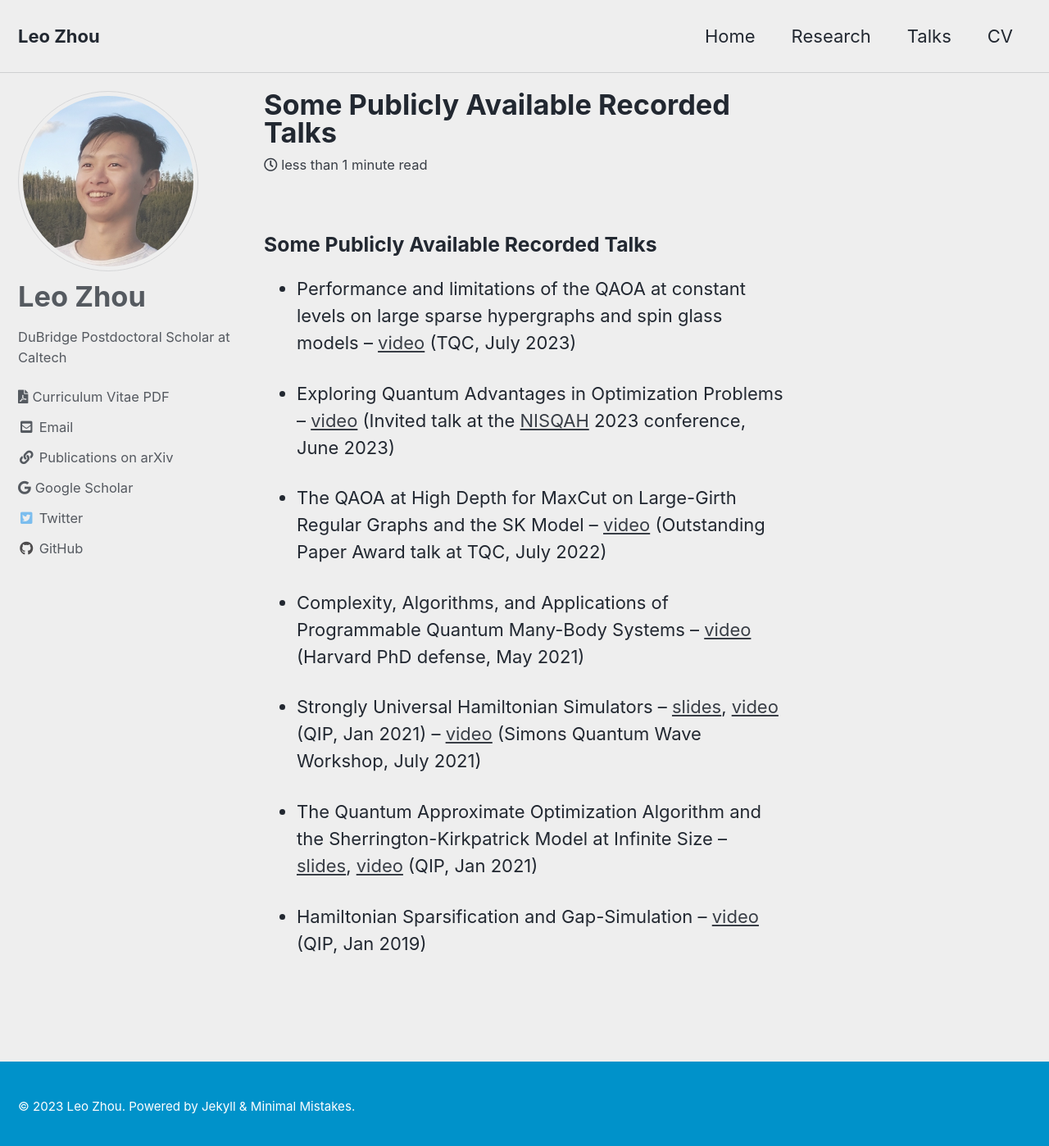
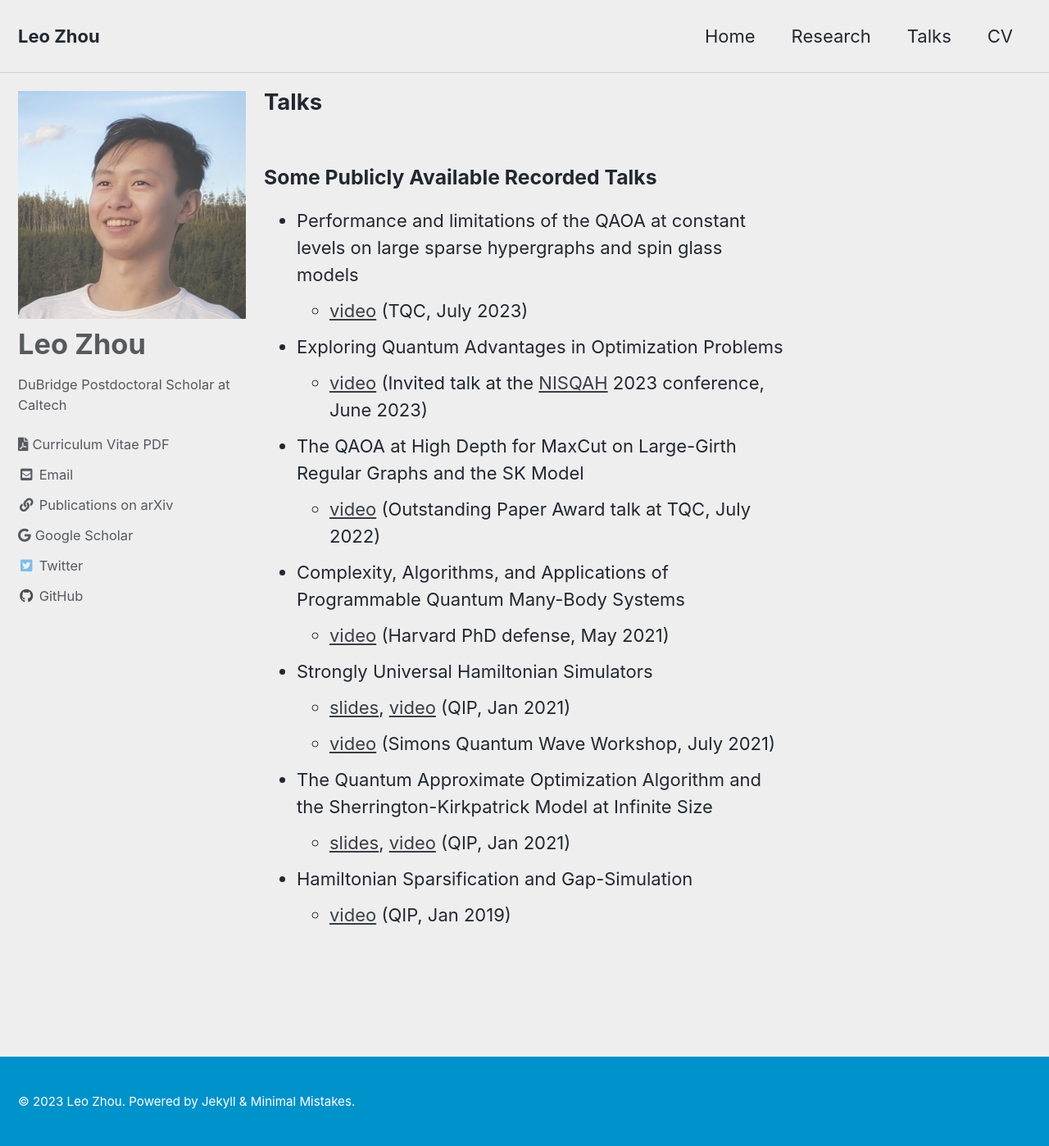
Before and after one commit to leozhou92/leozhou92.github.io, a Jekyll site: the page built from _pages/talks.md, in a window 1280 px wide and 1400 px high. Shown: the whole window at 82% size. Built offline with Jekyll 4.4.1, drawn with Linux system fonts in a browser that asks for light colours; cached includes are drawn as plain includes; our own code applies the rules of GitHub Pages for plain Markdown files.

Commit message:
Misc style tweaks

```diff
--- a/_config.yml
+++ b/_config.yml
@@ -11,8 +11,7 @@
 # https://mmistakes.github.io/minimal-mistakes/docs/quick-start-guide/#installing-the-theme
 
 # theme                  : "minimal-mistakes-jekyll"
-# remote_theme           : "mmistakes/minimal-mistakes"
-remote_theme: "mmistakes/minimal-mistakes@4.24.0"
+remote_theme           : "mmistakes/minimal-mistakes"
 minimal_mistakes_skin: "air" # "air", "aqua", "contrast", "dark", "dirt", "neon", "mint", "plum", "sunrise"
 
 # Site Settings
@@ -290,7 +289,7 @@
     values:
       layout: single
       author_profile: true
-      read_time: true
+      read_time: false
       comments: # true
       share: false
       related: false
--- a/_includes/author-profile.html
+++ b/_includes/author-profile.html
@@ -12,9 +12,9 @@
   {% endif %}
 
   <div class="author__content">
-    <h2 class="author__name p-name" itemprop="name">
+    <h3 class="author__name p-name" itemprop="name">
       <a class="u-url" rel="me" href="{{ author.home | default: '/' | absolute_url }}" itemprop="url">{{ author.name }}</a>
-    </h2>
+    </h3>
     {% if author.bio %}
       <div class="author__bio p-note" itemprop="description">
         {{ author.bio | markdownify }}
--- a/_layouts/single.html
+++ b/_layouts/single.html
@@ -30,9 +30,9 @@
     <div class="page__inner-wrap">
       {% unless page.header.overlay_color or page.header.overlay_image %}
         <header>
-          {% if page.title %}<h1 id="page-title" class="page__title p-name" itemprop="headline">
+          {% if page.title %}<h2 id="page-title" class="page__title p-name" itemprop="headline">
             <a href="{{ page.url | absolute_url }}" class="u-url" itemprop="url">{{ page.title | markdownify | remove: "<p>" | remove: "</p>" }}</a>
-          </h1>{% endif %}
+          </h2>{% endif %}
           {% include page__meta.html %}
         </header>
       {% endunless %}
--- a/_pages/research.html
+++ b/_pages/research.html
@@ -2,6 +2,7 @@
 layout: single
 author_profile: true
 permalink: /research/
+title: Research Overview
 ---
 
 <p>
--- a/_pages/talks.md
+++ b/_pages/talks.md
@@ -10,23 +10,23 @@
 ### Some Publicly Available Recorded Talks
 
 - Performance and limitations of the QAOA at constant levels on large sparse hypergraphs and spin glass models
--- [video](https://youtu.be/w_xWoMnRFT8) (TQC, July 2023)
+	- [video](https://youtu.be/w_xWoMnRFT8) (TQC, July 2023)
 
 - Exploring Quantum Advantages in Optimization Problems
--- [video](https://youtu.be/aJ_qLtc85pg) (Invited talk at the [NISQAH](https://nisqah2023.huji.ac.il/) 2023 conference, June 2023)
+	- [video](https://youtu.be/aJ_qLtc85pg) (Invited talk at the [NISQAH](https://nisqah2023.huji.ac.il/) 2023 conference, June 2023)
 
 - The QAOA at High Depth for MaxCut on Large-Girth Regular Graphs and the SK Model
--- [video](https://youtu.be/aJ_qLtc85pg) (Outstanding Paper Award talk at TQC, July 2022)
+	- [video](https://youtu.be/aJ_qLtc85pg) (Outstanding Paper Award talk at TQC, July 2022)
 
 - Complexity, Algorithms, and Applications of Programmable Quantum Many-Body Systems
--- [video](https://youtu.be/SDAo4lWXbeA) (Harvard PhD defense, May 2021)
+	- [video](https://youtu.be/SDAo4lWXbeA) (Harvard PhD defense, May 2021)
 
 - Strongly Universal Hamiltonian Simulators
--- [slides](https://scholar.harvard.edu/files/leozhou/files/20210205_-_universal_hamiltonians_qip.pdf), [video](https://youtu.be/Gk1kQmvHETw) (QIP, Jan 2021)
--- [video](https://simons.berkeley.edu/talks/universal-hamiltonia) (Simons Quantum Wave Workshop, July 2021)
+	- [slides](https://scholar.harvard.edu/files/leozhou/files/20210205_-_universal_hamiltonians_qip.pdf), [video](https://youtu.be/Gk1kQmvHETw) (QIP, Jan 2021)
+	- [video](https://simons.berkeley.edu/talks/universal-hamiltonia) (Simons Quantum Wave Workshop, July 2021)
 
 - The Quantum Approximate Optimization Algorithm and the Sherrington-Kirkpatrick Model at Infinite Size
--- [slides](https://scholar.harvard.edu/files/leozhou/files/20210201-qaoa-sk-for-qip.pdf), [video](https://youtu.be/UP-Zuke7IUg) (QIP, Jan 2021)
+	- [slides](https://scholar.harvard.edu/files/leozhou/files/20210201-qaoa-sk-for-qip.pdf), [video](https://youtu.be/UP-Zuke7IUg) (QIP, Jan 2021)
 
 - Hamiltonian Sparsification and Gap-Simulation
--- [video](https://youtu.be/Ojb7s70qEQ0) (QIP, Jan 2019)
+	- [video](https://youtu.be/Ojb7s70qEQ0) (QIP, Jan 2019)
--- a/_sass/minimal-mistakes/_sidebar.scss
+++ b/_sass/minimal-mistakes/_sidebar.scss
@@ -148,23 +148,14 @@
 .avatar__wrapper {
   display: table-cell;
   vertical-align: top;
-  width: 36px;
-  height: 36px;
+  width: 72px;
+  height: 72px;
 
   @include breakpoint($large) {
     width:auto;
     margin:0 auto;
   }
 
-  img {
-    max-width: 220px;
-    border-radius: 50%;
-
-    @include breakpoint($large) {
-      padding: 5px;
-      border: 1px solid $border-color;
-    }
-  }
 }
 
 .author__content {
@@ -197,7 +188,12 @@
 }
 .sidebar .author__name {
   font-family: $sans-serif;
-  font-size: $type-size-3;
+  font-size: $type-size-5;
+
+  @include breakpoint($large) {
+    font-family: $sans-serif;
+    font-size: $type-size-3;
+  }
 }
 
 .author__bio {
```
Also changed, not shown: other parts of _pages/talks.md (+1 -1 lines).
